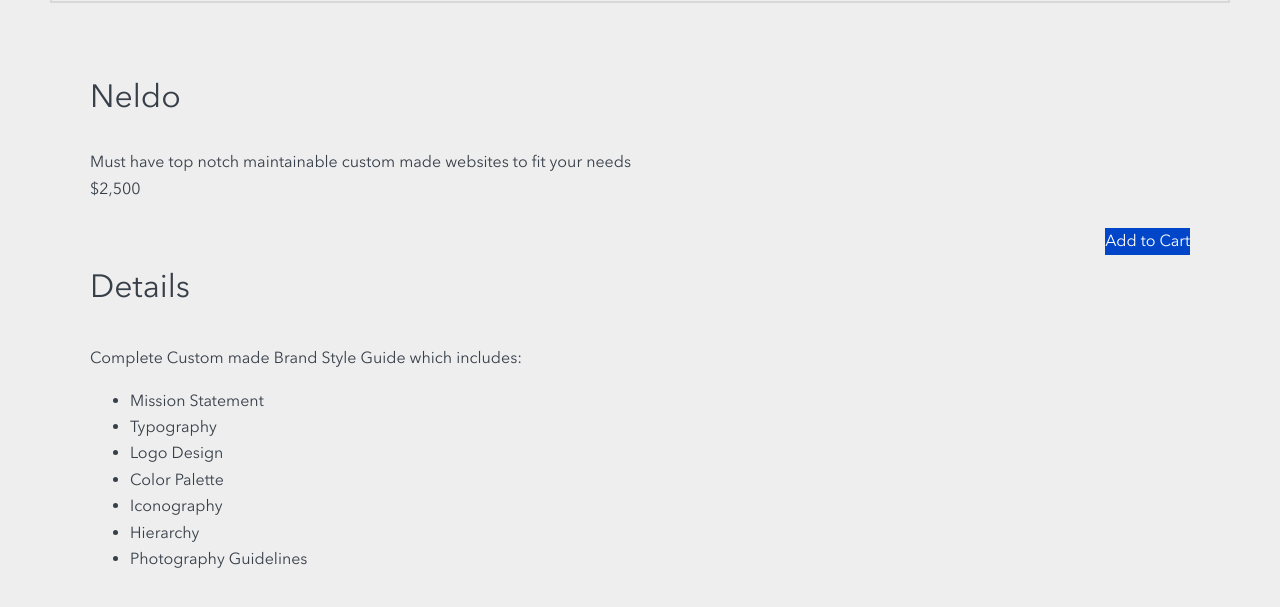
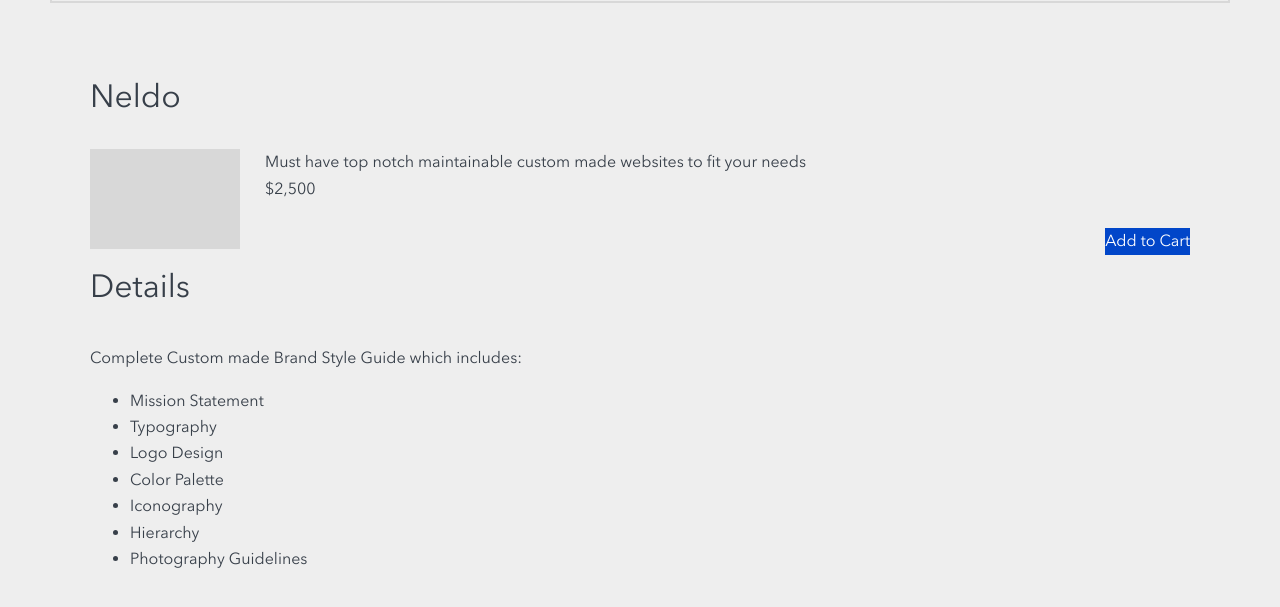
Before and after one commit to nyoandnuraco/nyoandnuraco, a Gatsby site: page /shop/neldo in a window 1280 px wide. Shown: the part 127-734 px from the top of the page. Built offline with nearby package versions, Linux system fonts and the light colour scheme; Gatsby itself is replaced by a stand-in of ours.

Commit message:
add:imgboxstyle

```diff
--- a/src/pages/shop.module.css
+++ b/src/pages/shop.module.css
@@ -17,13 +17,13 @@
     margin-bottom:50px;
   }
 
- .img-box{
+ .imgbox{
     width:150px;
     height: 100px;
     background-color: #d8d8d8;
     display: inline-block;
     float:left;
-    margin:25px;
+    margin-right: 25px;
  }
 
  .description{
@@ -36,10 +36,6 @@
      color:#ffffff;
  }
 
- .navbar-brand{
-     padding-left: 50px;
-     padding-right: 50px;
- }
  #active{
      background-color:#d8d8d8;
      color:#000000;
--- a/src/pages/shop/neldo.js
+++ b/src/pages/shop/neldo.js
@@ -10,13 +10,13 @@ class Neldo extends React.Component {
       <Layout location={this.props.location}>
          <nav className={styles.subnav}>
         <div className="container">
-        <Link id={styles.sublink} className="navbar-brand" to="/shop/neldolight">
+        <Link className="navbar-brand" to="/shop/neldolight">
             Neldo Light
         </Link>
         <Link id={styles.active} className="navbar-brand" to="/shop/neldo">
             Neldo
         </Link>
-        <Link id={styles.sublinklast} className="navbar-brand" to="/shop/neldochamp">
+        <Link className="navbar-brand" to="/shop/neldochamp">
             Neldo Champ
         </Link>
         </div>
@@ -24,7 +24,7 @@ class Neldo extends React.Component {
 <div class="wrapper">
      <h2>Neldo</h2>
 
-               <div class="img-box"></div>
+               <div className={styles.imgbox}></div>
                 <div class="description">Must have top notch maintainable custom made websites to fit your needs</div>
              <span>$2,500</span>
                 <br/>  <br/>
```
